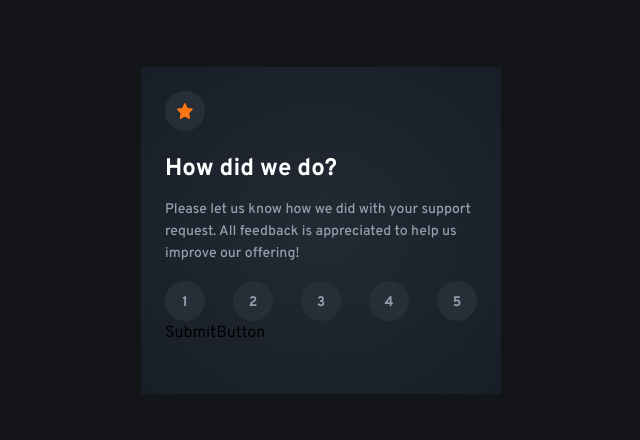
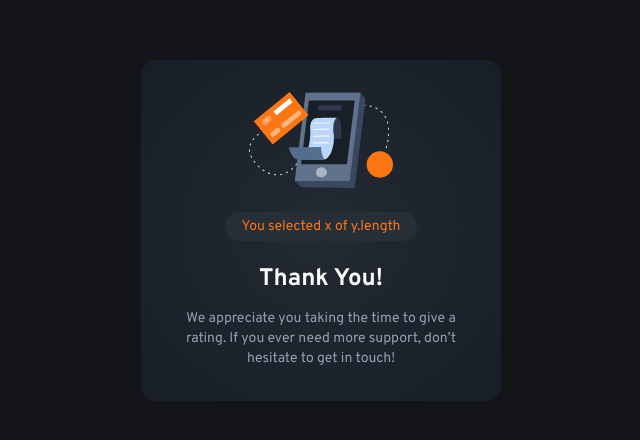
Before and after one commit to leeport511/interactive-rating-comp-2025, a React (Vite) app: page / in a window 1280 px wide. Shown: the part 170-610 px from the top of the page, without its empty margins (319-959 px from the left). Built offline with nearby package versions, Linux system fonts and the light colour scheme.

Commit message:
finished all styles in MainPage and ThanksPage

```diff
--- a/src/InteractiveRatingComponentApp.tsx
+++ b/src/InteractiveRatingComponentApp.tsx
@@ -1,10 +1,11 @@
 import { MainPage } from './pages/MainPage';
+import { ThanksPage } from './pages/ThanksPage';
 
 function InteractiveRatingComponentApp() {
 	return (
 		<main className='font-overpass bg-grey950 w-screen h-screen m-auto flex justify-center items-center'>
-			<MainPage />
-			{/* ThanksPage */}
+			{/* <MainPage /> */}
+			<ThanksPage />
 		</main>
 	);
 }
--- /dev/null
+++ b/src/components/CreditCardImage.tsx
@@ -0,0 +1,11 @@
+export const CreditCardImage = () => {
+	return (
+		<div className='mb-6'>
+			<img
+				src='../assets/images/illustration-thank-you.svg'
+				alt='Postnet anda credit Card'
+				className='w-36 h-24'
+			/>
+		</div>
+	);
+};
--- a/src/components/NumberSelector.tsx
+++ b/src/components/NumberSelector.tsx
@@ -10,7 +10,7 @@ const numbers: Number[] = [
 ];
 export const NumberSelector = () => {
 	return (
-		<div className='flex justify-between'>
+		<div className='flex justify-between mb-6'>
 			{numbers.map(({ number }): ReactNode => {
 				return (
 					<div
--- /dev/null
+++ b/src/components/SelectedPointsMessage.tsx
@@ -0,0 +1,9 @@
+export const SelectedPointsMessage = () => {
+	return (
+		<div className='mb-6 px-4 py-1 bg-grey900 rounded-[22.5px]'>
+			<p className='text-orange500 text-[14px]'>
+				You selected x of y.length
+			</p>
+		</div>
+	);
+};
--- a/src/components/SubmitButton.tsx
+++ b/src/components/SubmitButton.tsx
@@ -1,7 +1,12 @@
 export const SubmitButton = () => {
 	return (
-		<div>
-			<h1>SubmitButton</h1>
+		<div className='flex justify-center'>
+			<button
+				type='submit'
+				className='text-center uppercase text-[14px] leading-[18px] tracking-[1.87px] w-full h-[45px] bg-orange500 rounded-[22.5px]'
+			>
+				submit
+			</button>
 		</div>
 	);
 };
--- a/src/pages/MainPage.tsx
+++ b/src/pages/MainPage.tsx
@@ -4,7 +4,7 @@ import { SubmitButton } from '../components/SubmitButton';
 
 export const MainPage = () => {
 	return (
-		<section className='w-[360px] h-[327px] p-6 bg-radial from-gr-start to-gr-end'>
+		<section className='w-[327px] rounded-[15px] p-6 bg-radial from-gr-start to-gr-end'>
 			<StarIcon />
 			<div className='mb-4'>
 				<h2 className='mb-4 font-bold leading-7 text-2xl text-white'>
--- /dev/null
+++ b/src/pages/ThanksPage.tsx
@@ -0,0 +1,22 @@
+import React from 'react';
+import { CreditCardImage } from '../components/CreditCardImage';
+import { SelectedPointsMessage } from '../components/SelectedPointsMessage';
+
+export const ThanksPage = () => {
+	return (
+		<section className='w-[360px] rounded-[15px] px-6 py-8 bg-radial from-gr-start to-gr-end flex flex-col items-center'>
+			<CreditCardImage />
+			<SelectedPointsMessage />
+			<div className='text-center'>
+				<h2 className='text-white text-2xl font-bold leading-7 capitalize mb-4'>
+					thank you!
+				</h2>
+				<p className='text-grey500 text-[14px] leading-5'>
+					We appreciate you taking the time to give a
+					rating. If you ever need more support, don’t
+					hesitate to get in touch!
+				</p>
+			</div>
+		</section>
+	);
+};
```
